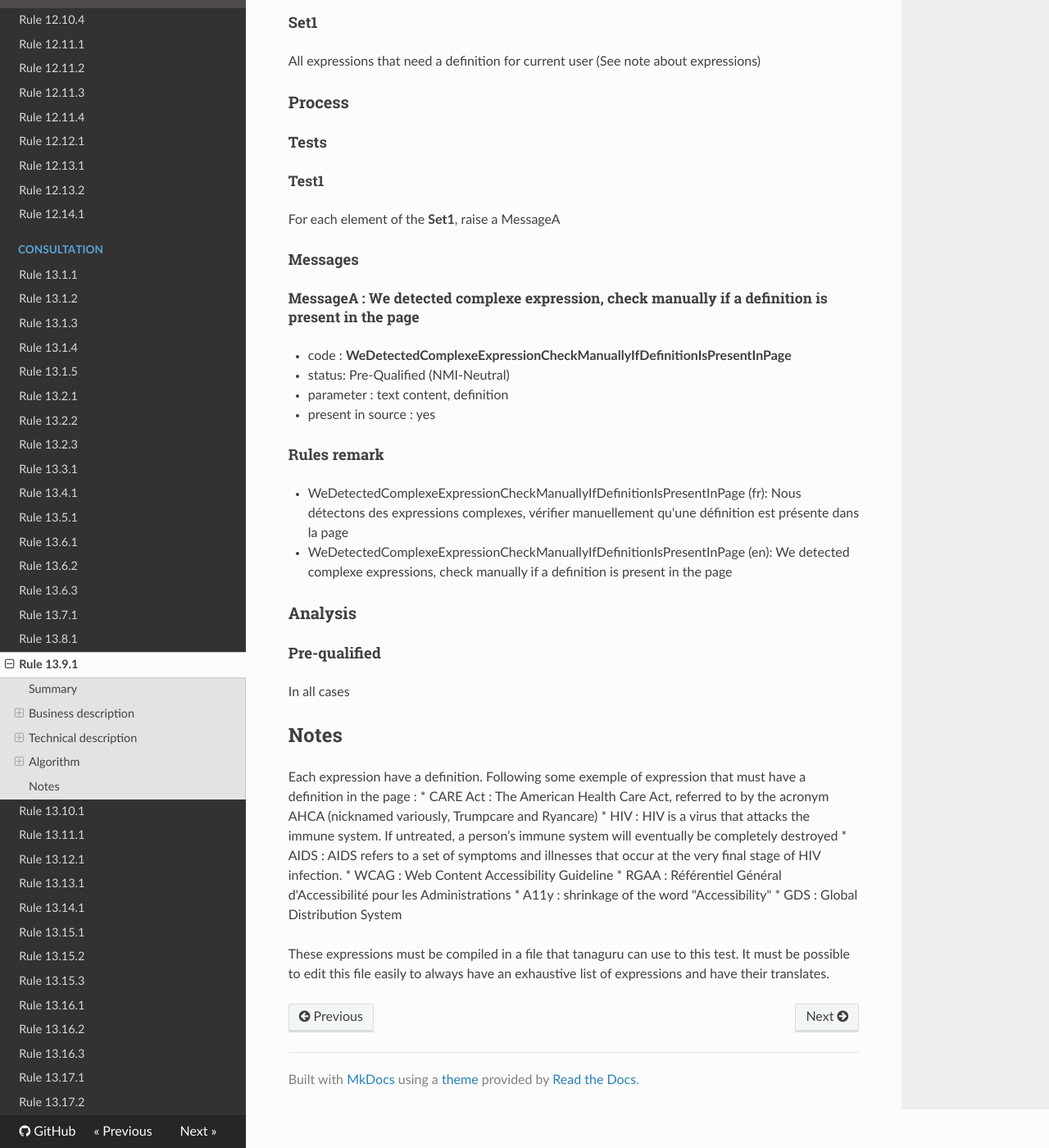
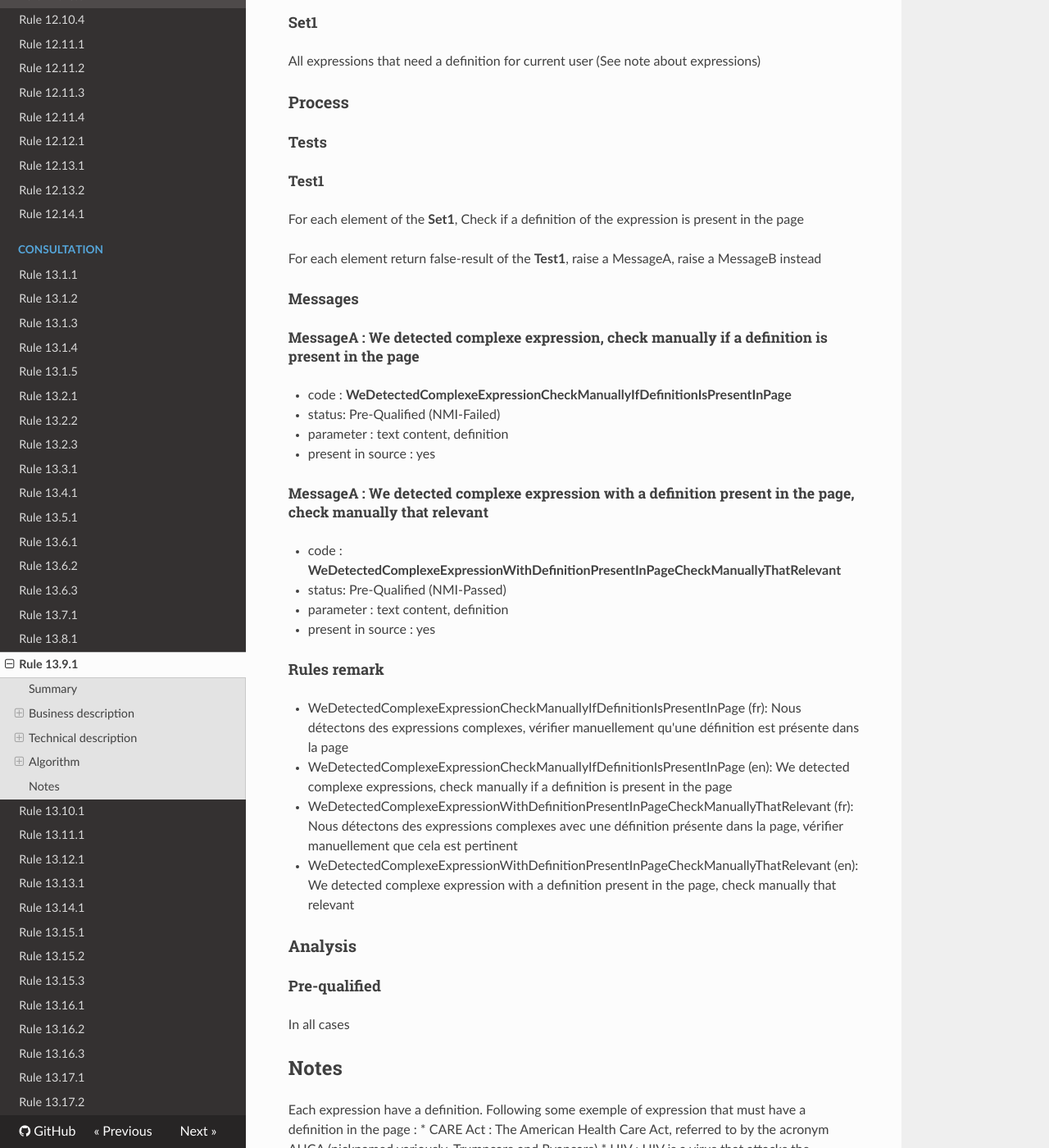
Before and after one commit to Tanaguru/RGAA3-2016, an MkDocs documentation site: the page built from docs/Rule-13-9-1.md, in a window 1280 px wide and 1400 px high, scrolled down 1152 px. Shown: the whole window at 82% size. Built offline with MkDocs 1.6.1, drawn with Linux system fonts in a browser that asks for light colours; nearby versions of some CDN libraries; old or Windows-style settings are respelled for this version of MkDocs.

Commit message:
Update sample for test 13.9.1

```diff
--- a/docs/Rule-13-9-1.md
+++ b/docs/Rule-13-9-1.md
@@ -49,14 +49,23 @@ All expressions that need a definition for current user (See note about expressi
 
 ##### Test1
 
-For each element of the **Set1**, raise a MessageA
+For each element of the **Set1**, Check if a definition of the expression is present in the page
+
+For each element return false-result of the **Test1**, raise a MessageA, raise a MessageB instead
 
 #### Messages
 
 ##### MessageA : We detected complexe expression, check manually if a definition is present in the page
 
 -    code : **WeDetectedComplexeExpressionCheckManuallyIfDefinitionIsPresentInPage**
--    status: Pre-Qualified (NMI-Neutral)
+-    status: Pre-Qualified (NMI-Failed)
+-    parameter : text content, definition
+-    present in source : yes
+
+##### MessageA : We detected complexe expression with a definition present in the page, check manually that relevant
+
+-    code : **WeDetectedComplexeExpressionWithDefinitionPresentInPageCheckManuallyThatRelevant**
+-    status: Pre-Qualified (NMI-Passed)
 -    parameter : text content, definition
 -    present in source : yes
 
@@ -64,6 +73,9 @@ For each element of the **Set1**, raise a MessageA
 
  * WeDetectedComplexeExpressionCheckManuallyIfDefinitionIsPresentInPage (fr): Nous d&eacute;tectons des expressions complexes, v&eacute;rifier manuellement qu'une d&eacute;finition est pr&eacute;sente dans la page
  * WeDetectedComplexeExpressionCheckManuallyIfDefinitionIsPresentInPage (en): We detected complexe expressions, check manually if a definition is present in the page
+
+ * WeDetectedComplexeExpressionWithDefinitionPresentInPageCheckManuallyThatRelevant (fr): Nous d&eacute;tectons des expressions complexes avec une d&eacute;finition pr&eacute;sente dans la page, v&eacute;rifier manuellement que cela est pertinent
+ * WeDetectedComplexeExpressionWithDefinitionPresentInPageCheckManuallyThatRelevant (en): We detected complexe expression with a definition present in the page, check manually that relevant
 
 ### Analysis
 
```
Also changed, not shown: 3 other files.
